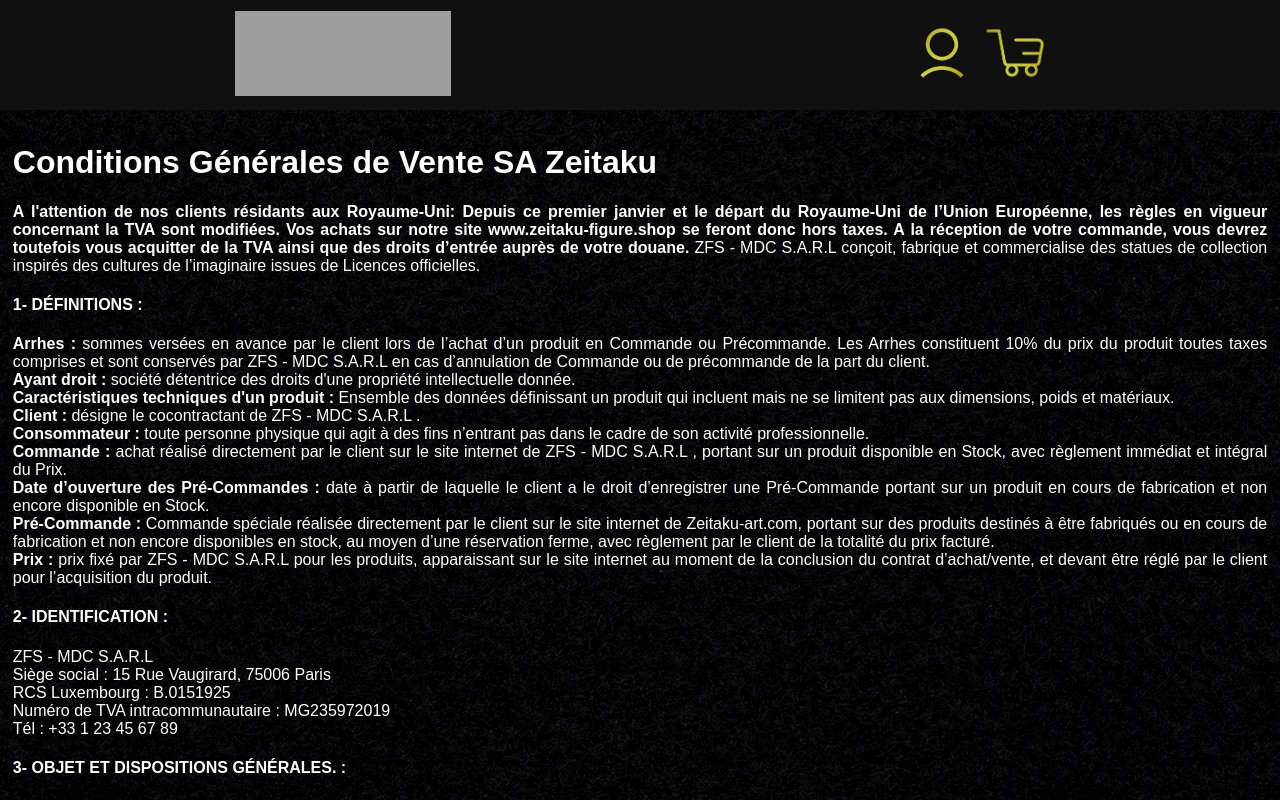
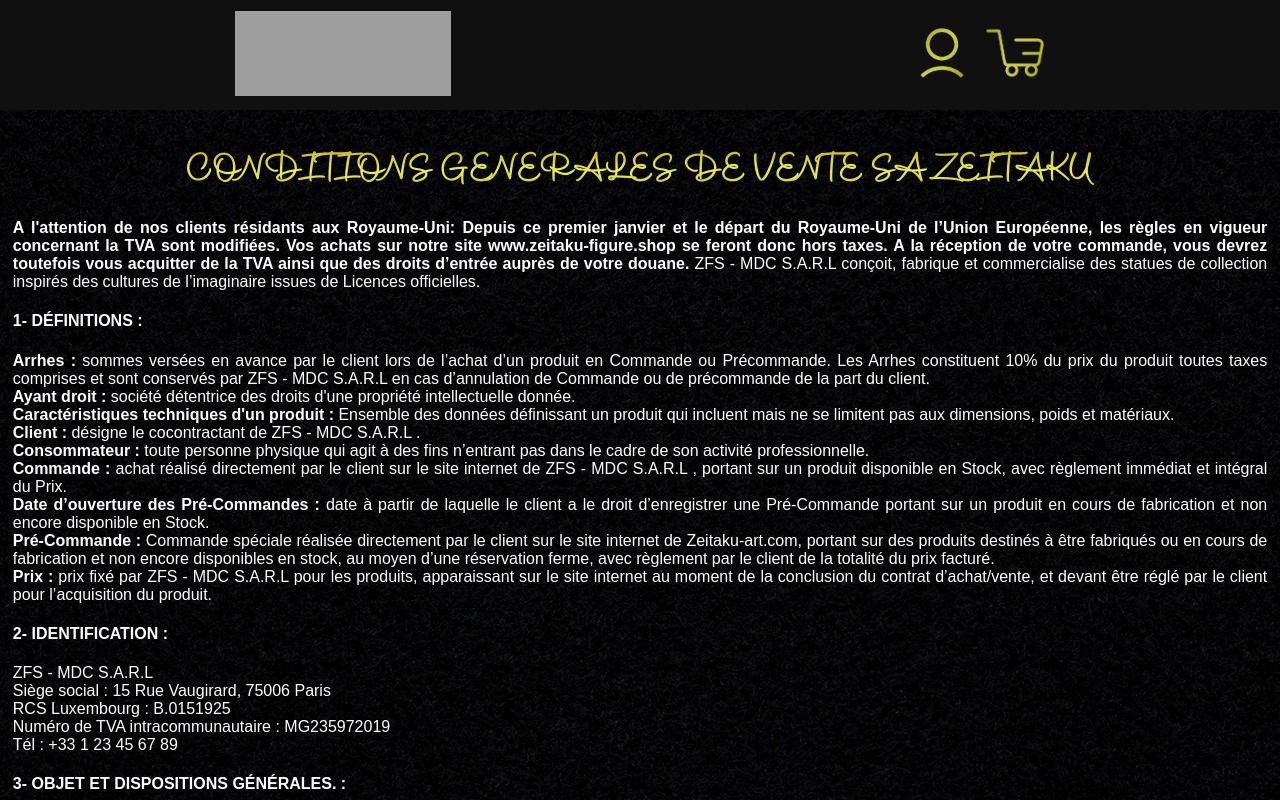
Before and after one commit to YXME/Zeitaku-Figure-Shop, a Vue app in the folder front/: page /cgv in a window 1280 px wide. Shown: the top 800 px of the page. Built offline with nearby package versions, Linux system fonts and the light colour scheme; grey boxes are pictures that could not be loaded.

Commit message:
livraison police

```diff
--- a/front/src/views/CGV.vue
+++ b/front/src/views/CGV.vue
@@ -51,7 +51,7 @@
         </nav> -->
         <div class="content">
             <div class="SA">
-                <h1>Conditions Générales de Vente SA Zeitaku</h1>
+                <center><h1>CONDITIONS GENERALES DE VENTE SA ZEITAKU</h1></center>
 
                 <p>
                     <strong>A l'attention de nos clients résidants aux Royaume-Uni:
@@ -788,4 +788,13 @@
   color:#fff;
 }
 
+h1{
+    background: -webkit-linear-gradient(#C0AB1C, #EAEE59, #C0AB1C);
+  font-family: 'Autography', sans-serif;
+  font-size: 30px;
+  -webkit-background-clip: text;
+  background-clip: text;
+  -webkit-text-fill-color: transparent;
+}
+
 </style>
```
Also changed, not shown: 2 other files (tests, documents, lock files or other folders).
